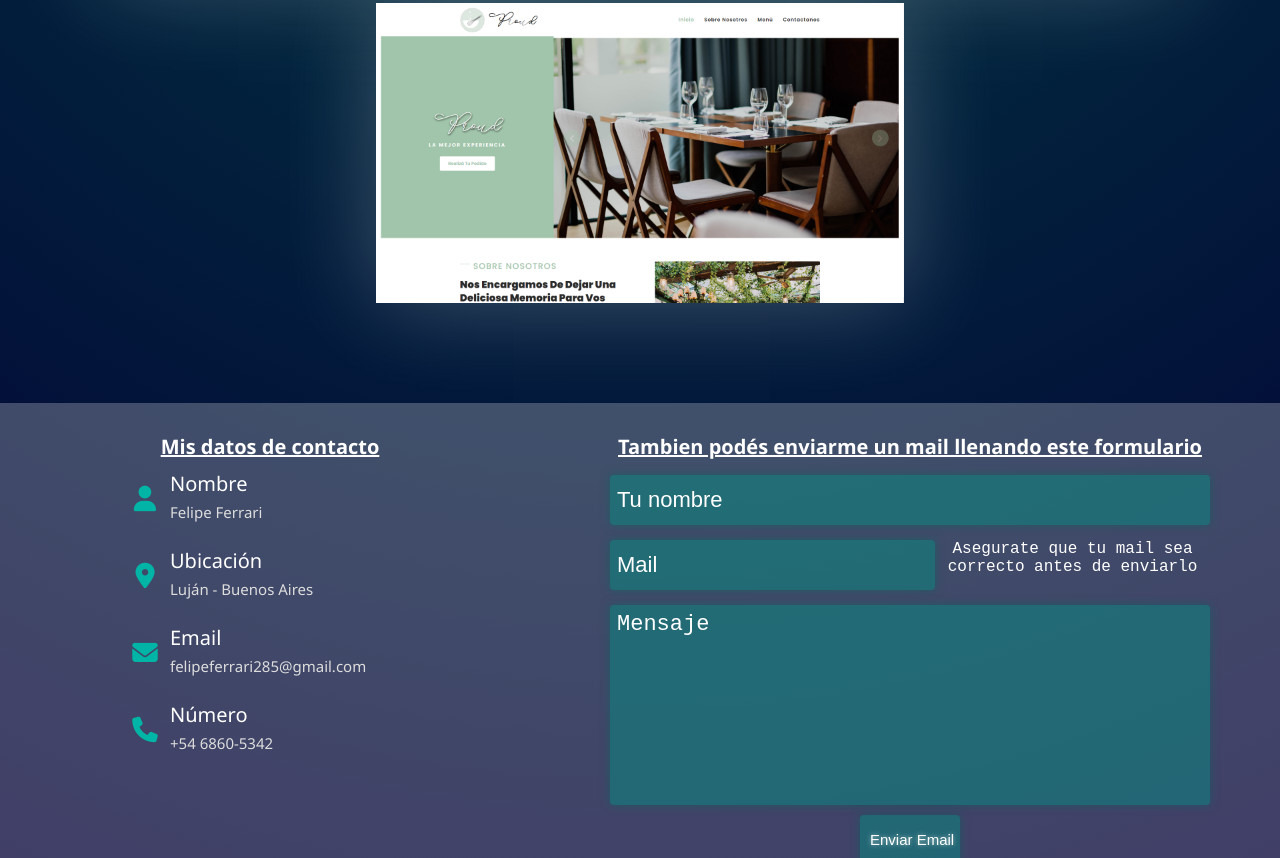
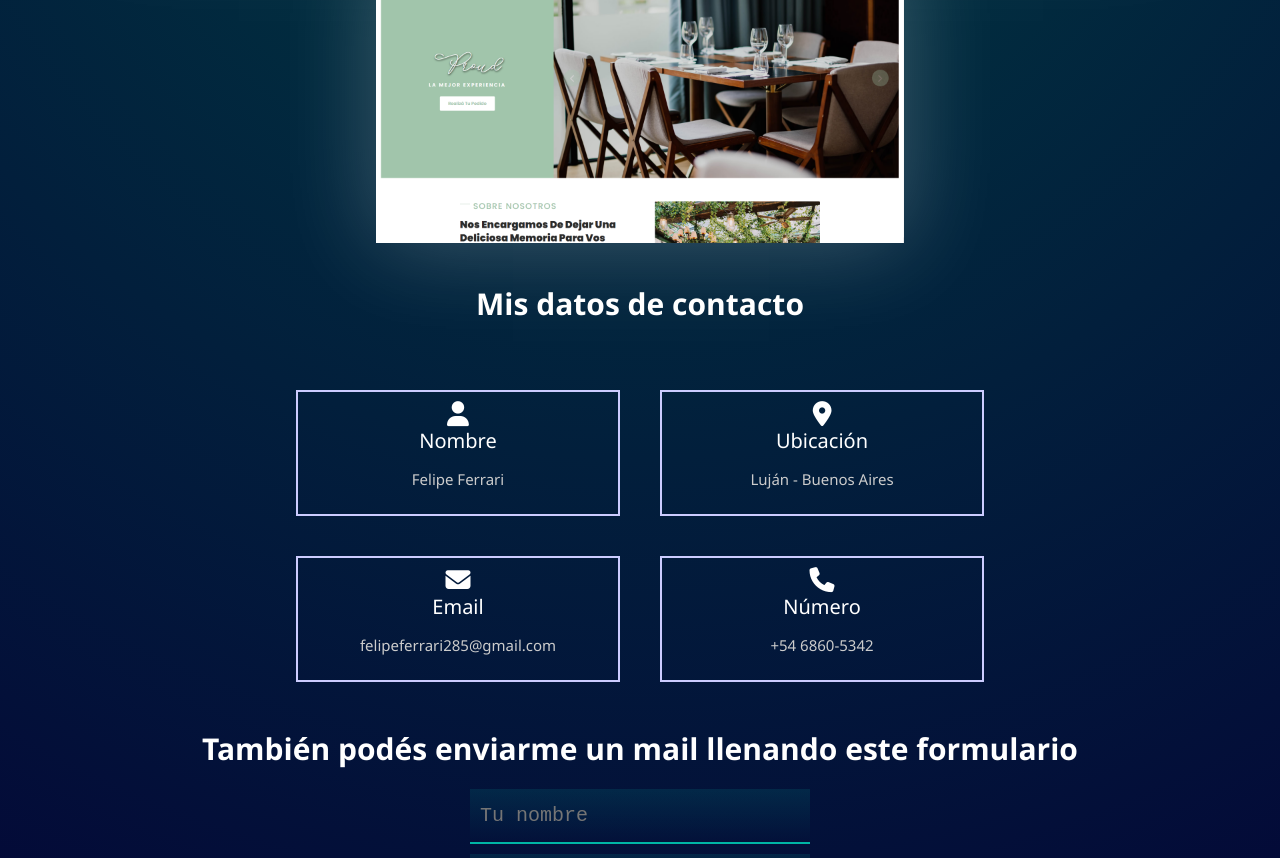
Before and after one commit to FFerrariEmiliano/Portafolio.github.io, a plain HTML site: page pag/index.html in a window 1280 px wide. Shown: the part 1942-2800 px from the top of the page. Drawn offline with nearby package versions, Linux system fonts and the light colour scheme.

Commit message:
form responsive

```diff
--- a/pag/index.html
+++ b/pag/index.html
@@ -131,27 +131,35 @@
         <div id="datos">
           <h3>Mis datos de contacto</h3>
           <ul id="datos__ul">
-          <i class="fa-solid fa-user"></i><li>Nombre <p>Felipe Ferrari</p></li>
-          <i class="fa-sharp fa-solid fa-location-dot"></i><li>Ubicación <p>Luján - Buenos Aires</p></li>
-          <i class="fa-solid fa-envelope"></i><li>Email <p>felipeferrari285@gmail.com</p></li>
-          <i class="fa-solid fa-phone"></i><li>Número <p>+54 6860-5342</p></li>
+            <div>
+              <i class="fa-solid fa-user"></i><li>Nombre <p>Felipe Ferrari</p></li>
+            </div>
+            <div>
+              <i class="fa-sharp fa-solid fa-location-dot"></i><li>Ubicación <p>Luján - Buenos Aires</p></li>
+            </div>
+            <div>
+              <i class="fa-solid fa-envelope"></i><li>Email <p>felipeferrari285@gmail.com</p></li>
+            </div>
+            <div>
+              <i class="fa-solid fa-phone"></i><li>Número <p>+54 6860-5342</p></li>
+            </div>
           </ul>
         </div>
 
 
         <form id="form">
-          <h3>Tambien podés enviarme un mail llenando este formulario</h3>
+          <h3>También podés enviarme un mail llenando este formulario</h3>
           <div class="field">
             <label  for="from_name"></label>
             <input required placeholder="Tu nombre" type="text" name="from_name" id="from_name">
           </div>
           <div class="field">
             <label for="message"></label>
-            <div id="email-adv"><input required placeholder="Mail" type="email" name="email_id" id="email_id"><p id="aviso">Asegurate que tu mail sea correcto antes de enviarlo</p></div>
+            <div id="email-adv"><input required placeholder="Mail" type="email" name="email_id" id="email_id"></div>
           </div>
           <div class="field">
             <label for="email_id"></label>
-            <textarea aria-controls="none" placeholder="Mensaje" name="message" id="message"></textarea>
+            <textarea maxlength="380" aria-controls="none" placeholder="Mensaje" name="message" id="message"></textarea>
           </div>
 
           <input type="submit" id="button" value="Enviar Email" >
--- a/pag/styles.css
+++ b/pag/styles.css
@@ -127,6 +127,10 @@ nav #ul__nav-primario div:not(.barras, .cont-barras) {
   justify-content: space-between;
 }
 
+#nav-secundario {
+  display: none;
+}
+
 li {
   margin: 0 10px;
 }
@@ -196,7 +200,7 @@ h1 {
   letter-spacing: 5px;
   font-size: 40px;
   display: inline-block;
-  margin:0 20px;
+  margin:0 30px;
   transition: all .4s;
   text-shadow: 0 0 30px #cbcbcba1;
 }
@@ -211,7 +215,7 @@ h1 b {
 }
 
 #perfil {
-  margin: 0 20px;
+  margin: 0 30px;
   grid-area: foto;
   border-radius: 50%;
   width: 30%;
@@ -301,10 +305,13 @@ h2 {
 
 .galeria .imagen {
   position: relative;
+  display: flex;
+  justify-content: center;
+  align-items: center;
   overflow: hidden;
   cursor: default;
   margin: 10px;
-  box-shadow:0 0 90px #ffffff3e;;
+  box-shadow:0 0 90px #ffffff3e;
 }
 
 .galeria .imagen img {
@@ -375,199 +382,92 @@ h2 {
   color: #000;
 }
 
-#form-span {
-  height: 0px;
-  position: relative;
-  opacity: 0;
-  padding-top: 90px;
-}
-
-#contactar {
+#datos {
+  width: 100%;
   display: flex;
-  flex-wrap: wrap;
-  align-items: flex-start;
-  justify-content: space-around;
-  background-color: #ffffff3e;
-}
-
-#datos {
-  width: 300px;
-}
-
-#contactar h3 {
-  text-decoration: underline;
-  margin: 0;
-  margin-top: 30px;
-  font-size: 20px;
-  text-align: center;
-  font-weight: 700;
+  flex-direction: column;
+  align-items: center;
+  margin: auto;
   font-family: 'Segoe UI', Tahoma, Geneva, Verdana, sans-serif;
 }
 
-#contactar #form h3 {
-  margin: 0 0 10px 0;
-  width: 600px;
+#datos h3 {
+  text-align: center;
+  font-size: 30px;
+}
+
+#datos__ul {
+  list-style: none;
+  display: grid;
+  grid-template-columns: .75fr .75fr;
+  justify-items: center;
+  padding: 0;
+}
+
+#datos__ul div {
+  width: 300px;
+  display: grid;
+  text-align: center;
+  grid-template-columns: 1fr;
+  border:2px solid #ccf;
+  padding: 10px;
+  margin: 20px;
+}
+
+#datos__ul div i {
+  font-size: 25px;
+  text-align: center;
+  margin: 0 10px;
+}
+
+#datos__ul div li {
+  font-size: 20px;
+}
+
+#datos__ul div li p {
+  font-size: 15px;
+  color: #ccc;
+}
+
+#form/* , #email-adv */ {
+  display: flex;
+  flex-direction: column;
+  align-items: center;
+  gap: 10px;
+}
+
+#form h3 {
+  font-size: 30px;
+  margin: 10px;
+  font-family: 'Segoe UI', Tahoma, Geneva, Verdana, sans-serif;
   text-align: center;
 }
 
-#datos__ul {
-  display: grid;
-  grid-template-columns: 50px 2fr;
+input {
+  min-width: 340px;
+  max-width: 50vw;
   font-size: 20px;
-  font-family: 'Segoe UI', Tahoma, Geneva, Verdana, sans-serif;
-  font-weight: 500;
-  padding: 0;
-  margin: 0;
-  list-style: none;
-}
-
-#datos__ul li {
-  margin: 10px 0;
-}
-
-#datos__ul i {
-  color: #00b5a5;
-  justify-self: center;
-  align-self: center;
-  font-size: 25.5px;
-}
-
-#datos__ul li p {
-  margin: 5px 0;
-  padding: 0;
-  font-size: 15px;
-  color: #ddd;
-}
-
-#form {
-  display: flex;
-  flex-direction: column;
-  align-items: center;
-  justify-content: center;
-  width: 500px;
-  margin-top: 30px;
-}
-
-.field {
-  display: flex;
-  flex-direction: column;
-  margin-bottom: 10px;
-}
-
-label {
-  text-align: center;
-  margin-bottom: 5px;
-}
-
-input[type="text"] {
+  background:linear-gradient(to top, transparent, #00b5a522);
   color: #fff;
-  width: 600px;
-  height: 50px;
-  font-size: 22px;
-  padding: 7px;
-  border-radius: 4px;
   outline: none;
-  background-color: #00908477;
   border: none;
-  box-shadow: 0 0 10px #00696188;
-}
-
-#email-adv {
-  display: flex;
-  flex-wrap: nowrap;
-  width: 600px;
-  justify-content: space-between;
-}
-
-#aviso {
-  text-align: center;
-  min-width: 275px;
-  margin: 0px;
-  box-sizing: border-box;
-}
-
-input[type="email"] {
-  color: #fff;
-  min-width: 325px;
-  height: 50px;
-  font-size: 22px;
-  padding: 7px;
-  border-radius: 4px;
-  outline: none;
-  background-color: #00908477;
-  border: none;
-  box-shadow: 0 0 10px #00696188;
+  padding:15px 10px;
+  font-family: monospace;
+  border-bottom: 2px solid #00b5a5;
 }
 
 textarea {
-  resize: none;
+  max-width: 50vw;
+  min-width: 340px;
+  max-height: 175px;
+  min-height: 175px;
+  background:linear-gradient(to top, transparent, #00b5a522);
   color: #fff;
-  width: 600px;
-  min-width: 300px;
-  max-width: 600px;
-  height: 200px;
-  max-height: 200px;
-  min-height: 200px;
-  font-size: 22px;
-  padding: 7px;
-  border: 1px solid #ccc;
-  border-radius: 4px;
   outline: none;
-  background-color: #00908477;
   border: none;
-  box-shadow: 0 0 10px #00696188;
-}
-
-/* Cambiar el estilo del scroll */
-textarea::-webkit-scrollbar {
-  width: 10px; /* Ancho del scroll */
-}
-
-textarea::-webkit-scrollbar-thumb {
-  background-color: #888; /* Color del scroll thumb */
-  border-radius: 5px; /* Radio de borde del scroll thumb */
-}
-
-textarea::-webkit-scrollbar-thumb:hover {
-  background-color: #555; /* Color del scroll thumb al pasar el cursor sobre él */
-}
-
-
-textarea::placeholder{
-  color: #fff;
-}
-
-input[type="email"]::placeholder{
-  color: #fff;
-}
-
-input[type="text"]::placeholder{
-  color: #fff;
-}
-
-#aviso {
-  font-family: 'Courier New', Courier, monospace;
-  color: #ffffff;
-}
-
-#button {
-  text-align: center;
-  font-size: 15px;
-  width: 100px;
-  height: 50px;
-  padding: 10px;
-  background-color: #00908477;
-  color: #fff;
-  border: none;
-  border-radius: 4px;
-  cursor: pointer;
-  box-shadow: 0 0 10px #00696188;
-  text-shadow:0 0 5px #fff9;
-  transition: all .5s;
-}
-
-#button[value="Enviar Email"]{
-  text-align: center;
+  padding:15px 10px;
+  font-family: monospace;
+  border-bottom: 2px solid #00b5a5;
 }
 
 @media (max-width:1439px){
@@ -579,6 +479,14 @@ input[type="text"]::placeholder{
 @media (max-width:768px){
   #nav {
     display: none;
+  }
+}
+
+@media (max-width:750px){
+  #datos__ul div {
+    margin: 5px;
+    padding: 5px;
+    width: 200px;
   }
 }
 
@@ -610,7 +518,24 @@ input[type="text"]::placeholder{
   }
 
   h2 {
-    line-height: 35px;
+    font-size: 18px;
+    font-weight: 100;
+    line-height: 30px;
     letter-spacing: 5px;
   }
+
 }
+
+@media (max-width:360px){
+  #form input, #form textarea {
+    max-width: 275px;
+    min-width: 275px;
+  }
+}
+
+@media (max-width:450px){
+  #datos__ul {
+    flex-direction: column;
+    display: flex;
+  }
+}
```
